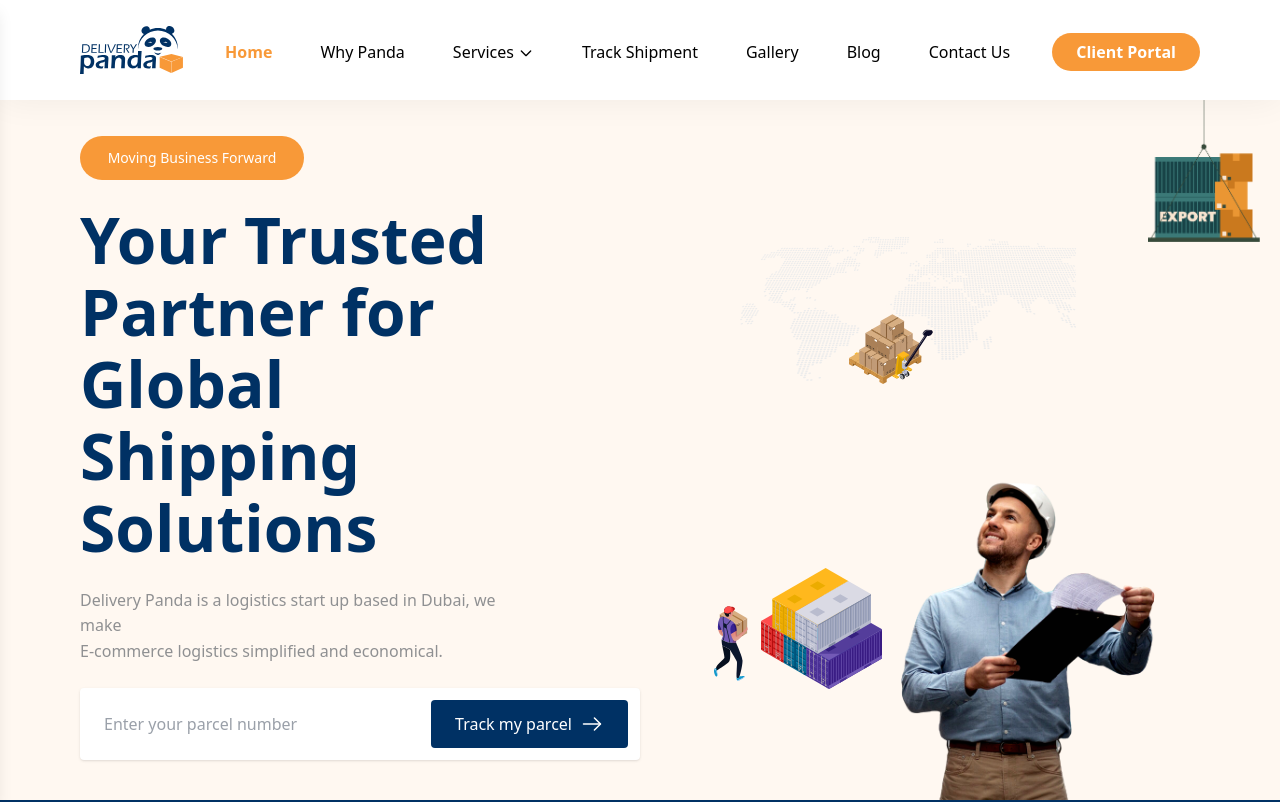
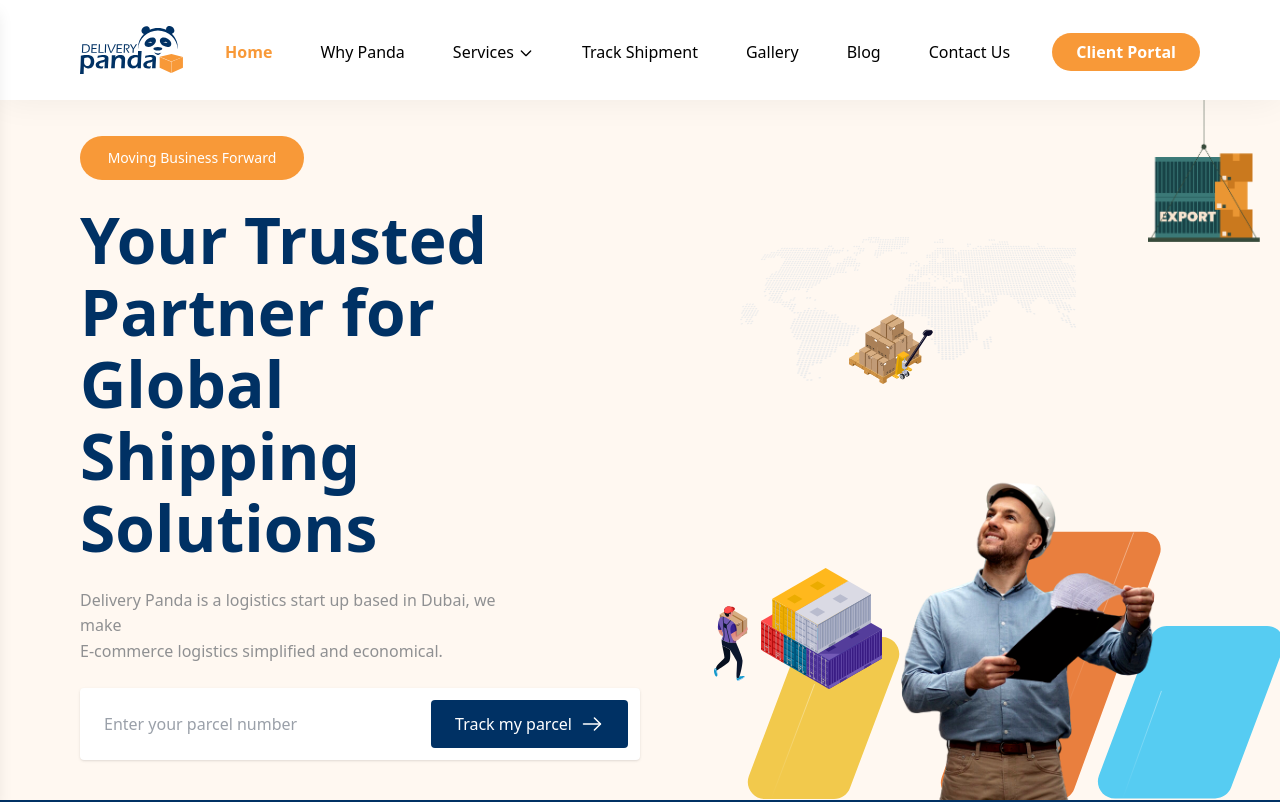
Before and after one commit to nithinraj1999/Panda-Delivery---Machine-Task, a React (Vite) app: page / in a window 1280 px wide. Shown: the top 802 px of the page. Built offline with nearby package versions, Linux system fonts and the light colour scheme.

Commit message:
fix: fixed the issue with image and svg

```diff
--- a/src/components/sections/HeroSection.tsx
+++ b/src/components/sections/HeroSection.tsx
@@ -1,7 +1,6 @@
-
 const HeroSection = () => {
     return (
-        <section className=" font-atypdisplay min-h-screen bg-[#FFF8F1] flex flex-col lg:flex-row relative pt-24">
+        <section className="font-atypdisplay min-h-screen max-h-screen bg-[#FFF8F1] flex flex-col lg:flex-row relative pt-24">
             <div className="flex-1 flex flex-col justify-center px-6 sm:px-12 lg:px-20 pt-24 lg:pt-0">
                 <button className="mb-6 bg-[#F89938] w-full sm:w-[224px] h-[44px] rounded-full text-white font-medium text-[14px] flex items-center justify-center">
                     Moving Business Forward
@@ -48,7 +47,7 @@
                 </div>
             </div>
 
-            <div className="flex-1 relative mt-12 lg:mt-0 hidden xl:block ">
+            <div className="flex-1 relative mt-12 lg:mt-0 hidden xl:block">
                 <div className="absolute -top-[40px] right-5 lg:w-1/5 w-1/3 h-auto z-40">
                     <img
                         src="/images/exportPic.png"
@@ -85,6 +84,44 @@
                     alt="Frame"
                     className="absolute top-[67%] right-1/6 lg:right-[71%] w-1/3 lg:w-[30%] h-auto z-20"
                 />
+
+                <svg
+                    width="998"
+                    height="708"
+                    viewBox="0 0 769 588"
+                    fill="none"
+                    xmlns="http://www.w3.org/2000/svg"
+                    className="absolute bottom-0 w-full h-auto z-0"
+                >
+                    <path d="M607.831 346.566C611.525 336.734 620.927 330.222 631.429 330.222H779.917C797.523 330.222 809.705 347.812 803.515 364.294L726.662 568.897C722.969 578.729 713.567 585.241 703.064 585.241H554.577C536.971 585.241 524.788 567.651 530.979 551.169L607.831 346.566Z" fill="#56CCF2" />
+                    <line x1="623.532" y1="426.154" x2="565.47" y2="587.484" stroke="url(#paint2_linear_2_3619)" strokeWidth="0.84026" />
+                    <path d="M424.749 207.308C428.379 197.359 437.84 190.739 448.43 190.739H597.107C614.611 190.739 626.787 208.142 620.788 224.586L494.495 570.773C490.865 580.722 481.404 587.342 470.814 587.342H322.137C304.633 587.342 292.457 569.939 298.456 553.495L424.749 207.308Z" fill="#E97F3E" />
+                    <line x1="582.356" y1="191.811" x2="473.039" y2="477.418" stroke="url(#paint3_linear_2_3619)" strokeWidth="0.84026" />
+                    <path d="M84.181 362.512C87.8794 352.69 97.2766 346.187 107.772 346.187H210.189C227.804 346.187 239.987 363.793 233.78 380.278L162.435 569.756C158.737 579.578 149.34 586.081 138.844 586.081H36.4271C18.8125 586.081 6.62914 568.475 12.8362 551.991L84.181 362.512Z" fill="#F2C94C" />
+                    <line x1="110.047" y1="416.077" x2="45.3469" y2="587.148" stroke="url(#paint4_linear_2_3619)" strokeWidth="0.84026" />
+                    <defs>
+                        <linearGradient id="paint0_linear_2_3619" x1="378.957" y1="112.595" x2="378.957" y2="339.465" gradientUnits="userSpaceOnUse">
+                            <stop stopColor="#3E82E9" stopOpacity="0.1" />
+                            <stop offset="1" stopColor="#EFF2F8" stopOpacity="0" />
+                        </linearGradient>
+                        <linearGradient id="paint1_linear_2_3619" x1="233.592" y1="196.621" x2="233.592" y2="-30.2494" gradientUnits="userSpaceOnUse">
+                            <stop stopColor="#3E82E9" stopOpacity="0.1" />
+                            <stop offset="1" stopColor="#EFF2F8" stopOpacity="0" />
+                        </linearGradient>
+                        <linearGradient id="paint2_linear_2_3619" x1="622.808" y1="426.039" x2="565.263" y2="587.908" gradientUnits="userSpaceOnUse">
+                            <stop stopColor="white" stopOpacity="0.7" />
+                            <stop offset="1" stopColor="white" stopOpacity="0" />
+                        </linearGradient>
+                        <linearGradient id="paint3_linear_2_3619" x1="581.596" y1="191.781" x2="474.06" y2="478.694" gradientUnits="userSpaceOnUse">
+                            <stop stopColor="white" stopOpacity="0.7" />
+                            <stop offset="1" stopColor="white" stopOpacity="0" />
+                        </linearGradient>
+                        <linearGradient id="paint4_linear_2_3619" x1="109.322" y1="415.959" x2="45.2092" y2="587.631" gradientUnits="userSpaceOnUse">
+                            <stop stopColor="white" stopOpacity="0.7" />
+                            <stop offset="1" stopColor="white" stopOpacity="0" />
+                        </linearGradient>
+                    </defs>
+                </svg>
             </div>
         </section>
     );
```
